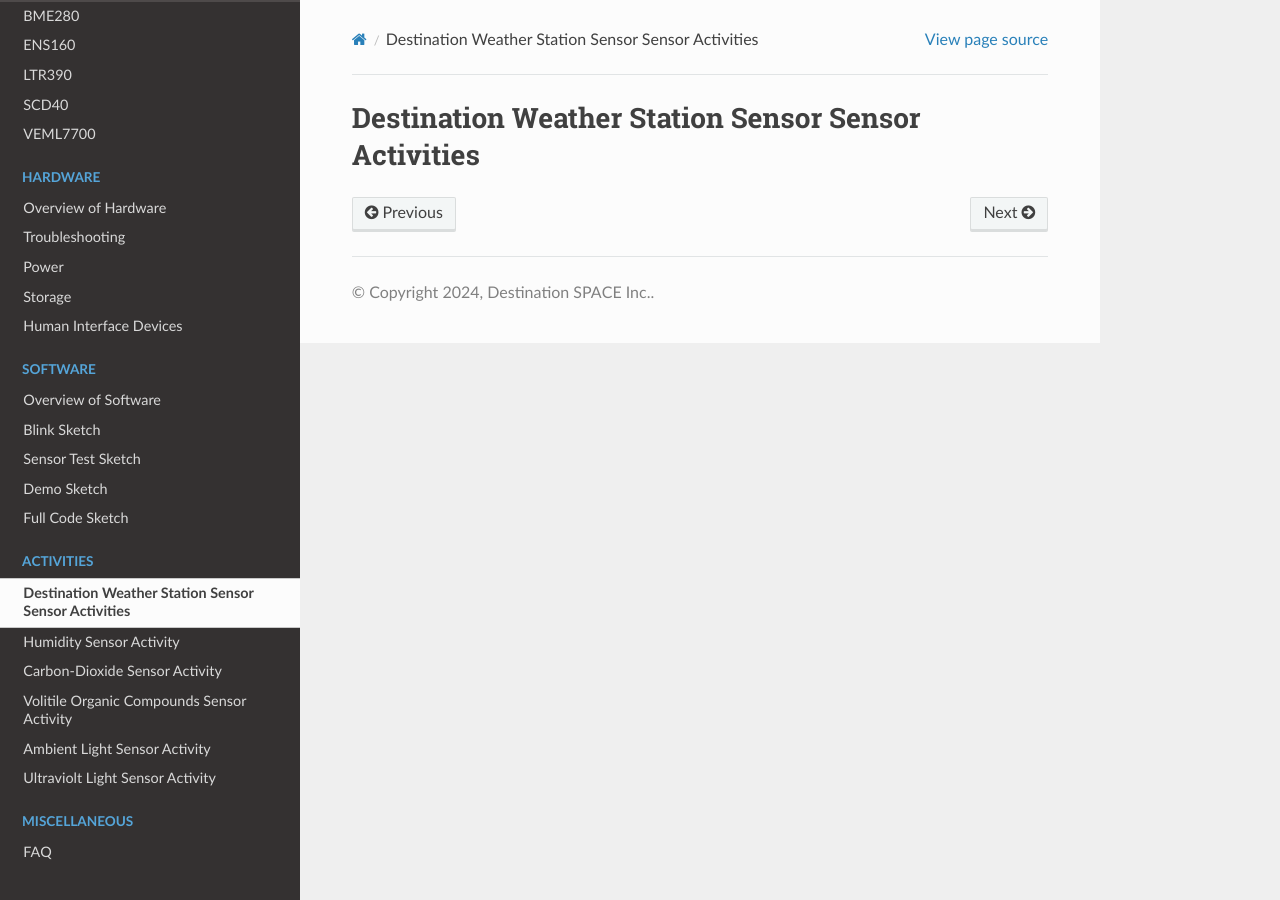
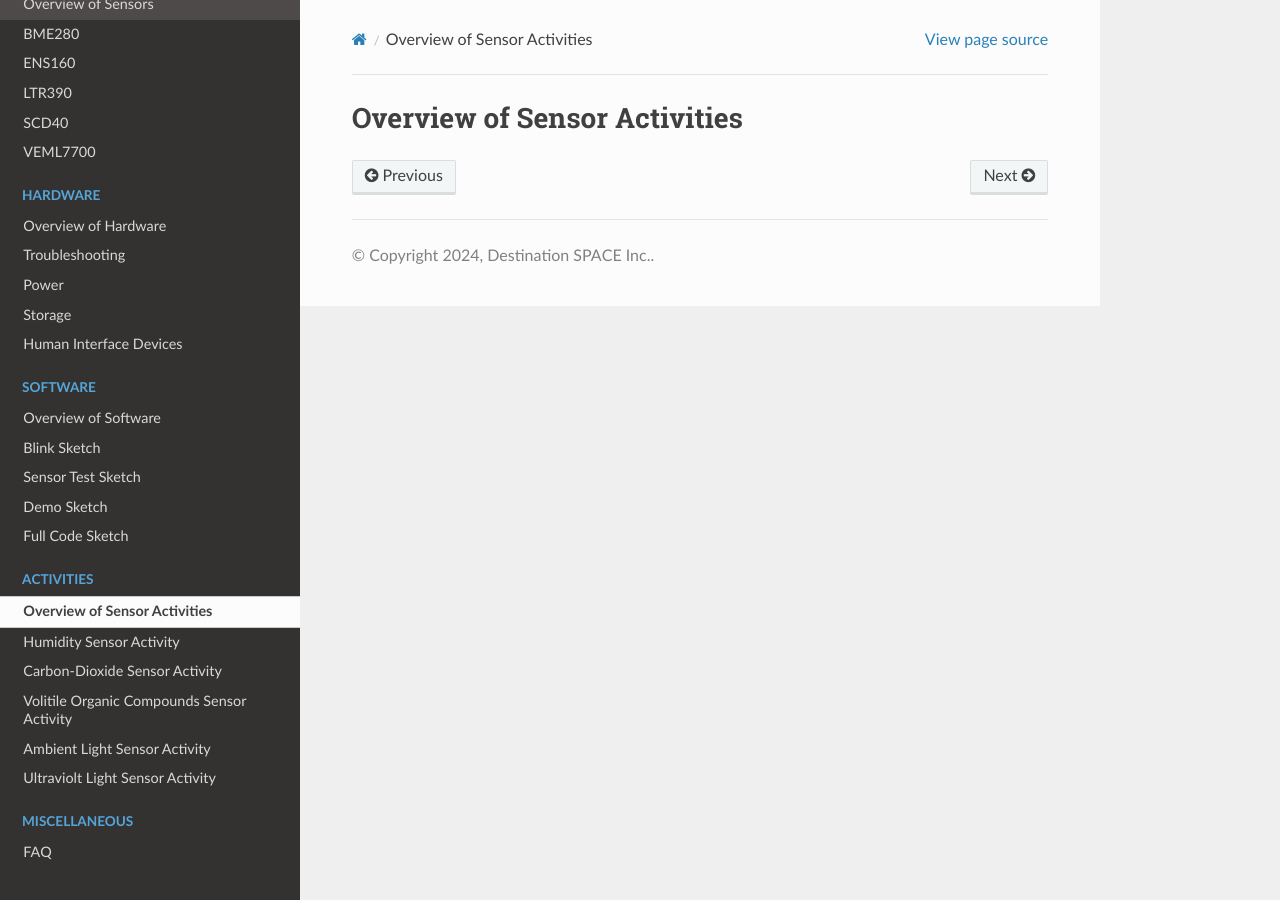
Before and after one commit to Destination-SPACE/DS-Weather-Station-V4.5, a Sphinx documentation site: the page built from docs/activities/index.rst, in a window 1280 px wide. Built offline with Sphinx 7.4.7 and the Read the Docs theme 2.0.0, drawn with Linux system fonts in a browser that asks for light colours; pages that are not in the unit, such as notebooks, are missing from menus.

Commit message:
fixed header

```diff
--- a/docs/activities/index.rst
+++ b/docs/activities/index.rst
@@ -13,5 +13,5 @@
 
 .. _activities:
 
-Destination Weather Station Sensor Sensor Activities
-====================================================
+Overview of Sensor Activities
+=============================
```
